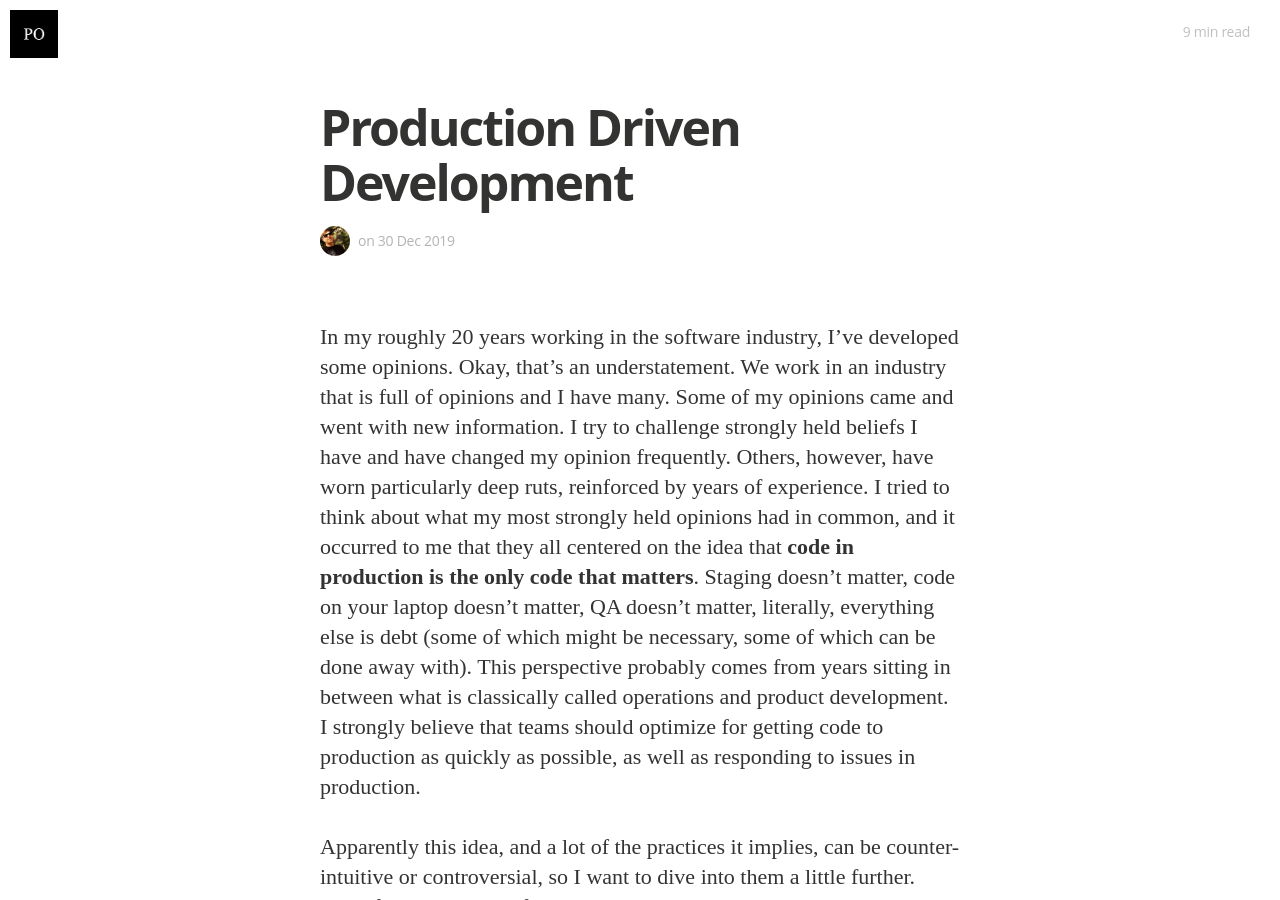
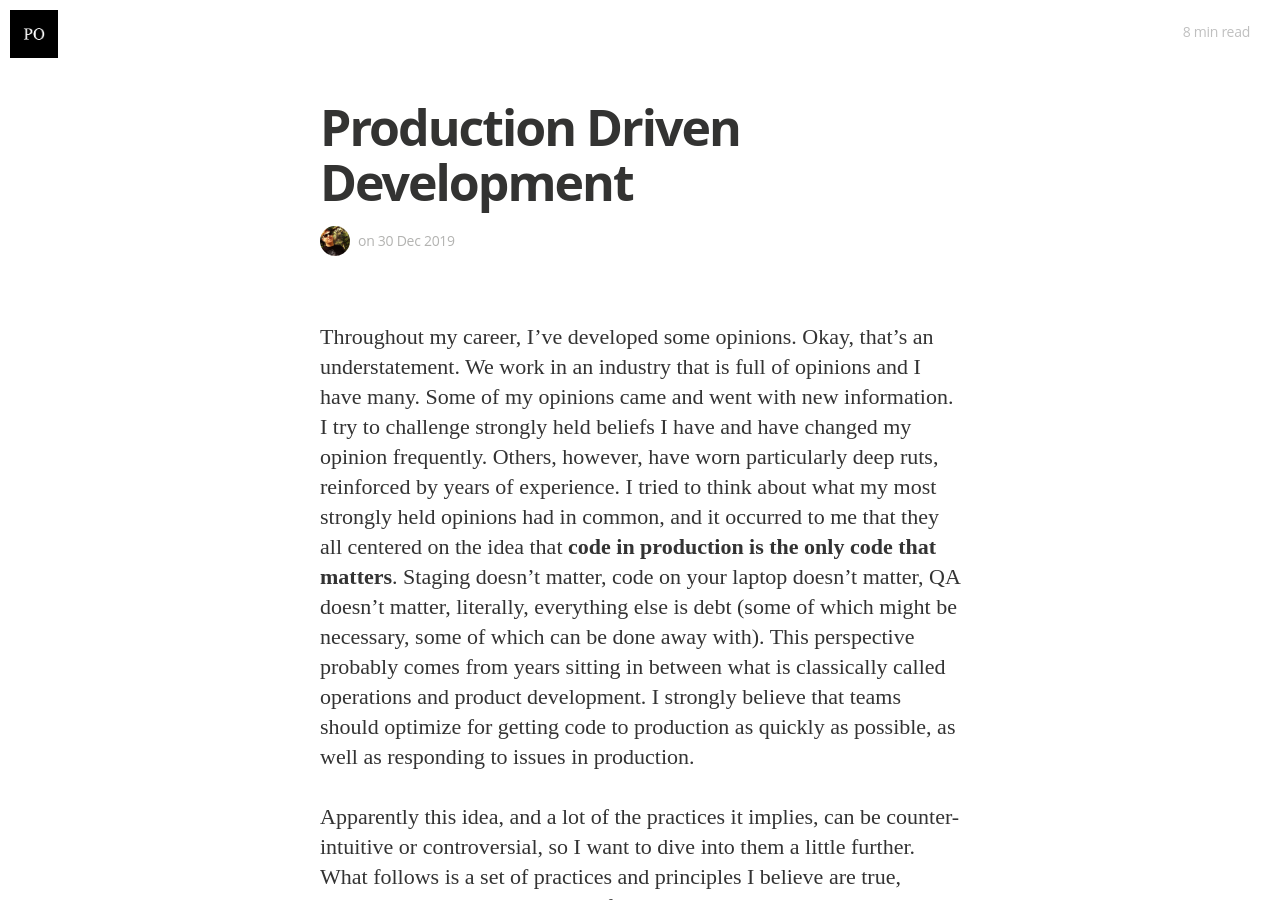
Before and after one commit to paulosman/paulosman.github.io, a Jekyll site: the page built from _posts/2019-12-30-production-driven-development.markdown, in a window 1280 px wide and 900 px high. Built offline with Jekyll 4.4.1, drawn with Linux system fonts in a browser that asks for light colours; nearby versions of some CDN libraries; some web fonts are replaced; comment, search, counter and statistics services are not loaded.

Commit message:
Minor edit

```diff
--- a/_posts/2019-12-30-production-driven-development.markdown
+++ b/_posts/2019-12-30-production-driven-development.markdown
@@ -3,7 +3,7 @@ layout: post
 title: Production Driven Development
 ---
 
-In my roughly 20 years working in the software industry, I've developed some
+Throughout my career, I've developed some
 opinions. Okay, that's an understatement. We work in an industry that is full
 of opinions and I have many. Some of my opinions came and went with new
 information. I try to challenge strongly held beliefs I have and have changed
```
